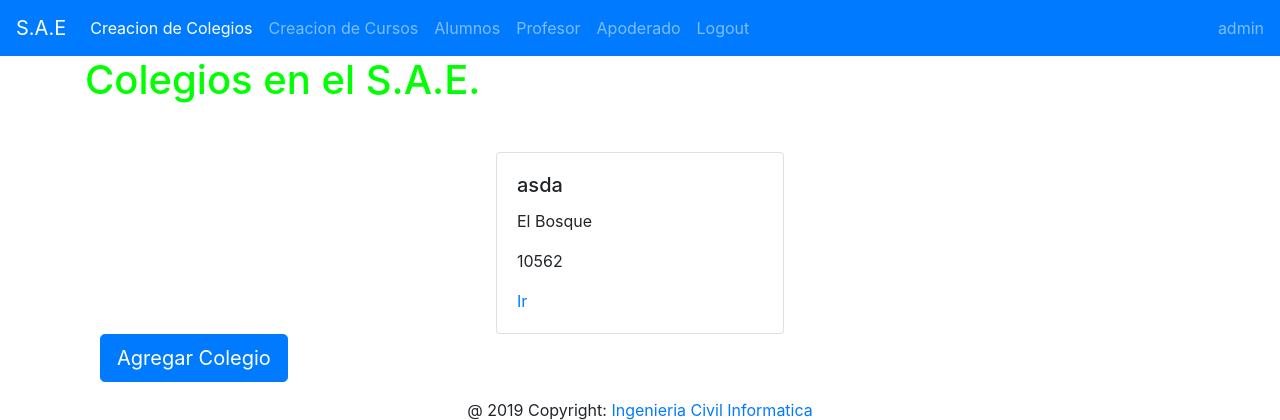
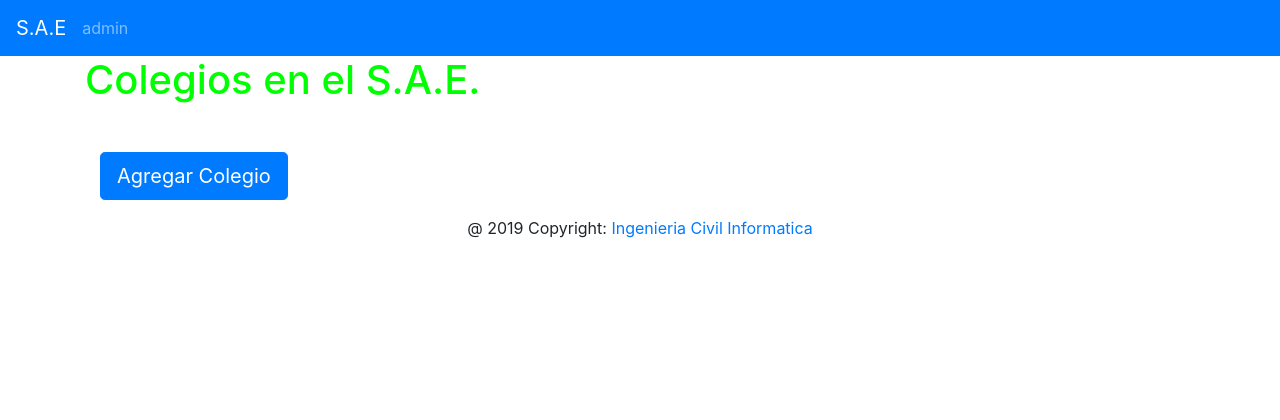
Before and after one commit to TrellixVulnTeam/GRUPO02_SAE_KTYK, a Django app: page /Colegios/ in a window 1280 px wide. Shown: the top 420 px of the page. Run offline with Django 3.2, Linux system fonts and the light colour scheme; a user stored in the database is signed in; data comes from the database, SQL or seed files in the repository; some libraries are stand-ins or nearby versions.

Commit message:
restringir el acceso a creaciones y a que pagina puede accecder cada usuario.

```diff
--- a/SAE/Registro/models.py
+++ b/SAE/Registro/models.py
@@ -67,15 +67,22 @@ class Profesor(models.Model):
 	sexo = models.PositiveIntegerField()
 	asignaturas = models.ForeignKey(Asignatura,on_delete=models.CASCADE)
 	responsabilidad = models.BooleanField()
+	colegio_pertenece = models.ForeignKey(Colegio,on_delete=models.CASCADE)
 	profesores=models.Manager()
 
 	def __str__(self):
 		return "{}".format(self.nombre)
 
 def crear_profesor(sender,instance,**kwargs):
-	user = User.objects.create_user(instance.nombre[0]+'.'+instance.apellido, instance.nombre+'@colegio.com', instance.rut)
-	user.first_name=1
-	user.save()
+	if sender.responsabilidad== True:
+		user = User.objects.create_user(instance.nombre[0]+'.'+instance.apellido, instance.nombre+'@colegio.com', instance.rut)
+		user.first_name=0
+		user.save()
+	else:
+		user = User.objects.create_user(instance.nombre[0]+'.'+instance.apellido, instance.nombre+'@colegio.com', instance.rut)
+		user.first_name=1
+		user.save()
+
 
 post_save.connect(crear_profesor,sender=Profesor)
 
--- a/SAE/Registro/templates/Colegios.html
+++ b/SAE/Registro/templates/Colegios.html
@@ -5,6 +5,7 @@
  <div class="container">
  	<div class="row mt-5 justify-content-center">
  {% for colegio in colegios %}
+ 	{% ifequal user.last_name colegio.id %}
  		<div class="card" style="width: 18rem;">
  			<div class="card-body">
  				<h5 class="card-title">{{colegio.nombre}}</h5>
@@ -13,6 +14,7 @@
  				<a href="/colegio/{{colegio.id}} " class="card-link">Ir</a>
  			</div>
  		</div>
+ 	{% endifequal %}
  {% endfor %}
  	</div>
  	<a class="btn btn-primary btn-lg" href="/colegio/create/" role="button">Agregar Colegio</a>
--- a/SAE/Registro/templates/navbar.html
+++ b/SAE/Registro/templates/navbar.html
@@ -5,27 +5,48 @@
 	<div class="collapse navbar-collapse" id="navbarNav">
 		<ul class="navbar-nav mr-auto">
 		{% if user.is_authenticated %}
-			<li class="nav-item active">
-				<a class="nav-link" href="/Colegios">Creacion de Colegios<span class="sr-only">(current)</span></a>
-			</li>
+			{% ifequal user.first_name 0 %}
 			<li class="nav-item">
-				<a class="nav-link" href="#">Creacion de Cursos</a>
+				<a class="nav-link" href="/colegio/{{user.last_name}}">Cursos</a>
 			</li>
 			<li class="nav-item">
 				<a class="nav-link" href="/Alumnos">Alumnos<span class="sr-only">(current)</span></a>
 			</li>
 			<li class="nav-item">
-    			<a class="nav-link" href="/Profesores">Profesor<span class="sr-only">(current)</span></a>
+				<a class="nav-link" href="/Profesores">Profesores<span class="sr-only">(current)</span></a>
 			</li>
 			<li class="nav-item">
-    			<a class="nav-link" href="#">Apoderado</a>
+				<a class="nav-link" href="#">Apoderados</a>
 			</li>
 			<li class="nav-item">
 				<a class="nav-link" href="{% url 'logout' %}">Logout</a>
 			</li>
 		</ul>
+		{% endifequal %}
+		{% ifequal user.first_name 1%}
+		<li class="nav-item">
+			<a class="nav-link" href="#">Cursos</a>
+		</li>
+		<li class="nav-item">
+			<a class="nav-link" href="{% url 'logout' %}">Logout</a>
+		</li>
+	</ul>
+	{% endifequal %}
+	{% ifequal user.first_name 2%}
+	<li class="nav-item">
+		<a class="nav-link" href="#">Cursos</a>
+	</li>
+	<li class="nav-item">
+		<a class="nav-link" href="/Profesores">Profesores<span class="sr-only">(current)</span></a>
+	</li>
+	<li class="nav-item">
+		<a class="nav-link" href="{% url 'logout' %}">Logout</a>
+	</li>
+</ul>
+{% endifequal %}
 <span class="navbar-text">
 	{{ user.username }}
+
 </span>
 {% else %}
 <li class="nav-item">
```
Also changed, not shown: SAE/Registro/migrations/0001_initial.py, SAE/db.sqlite3. Lines whose indentation alone changed are shown as unchanged.
